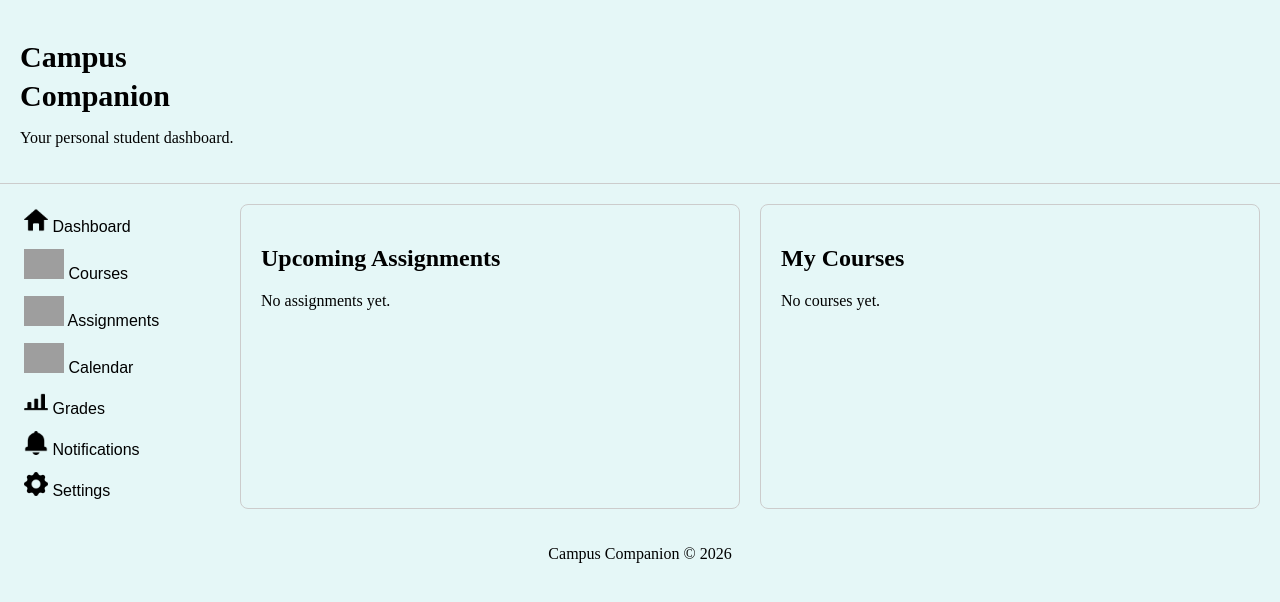
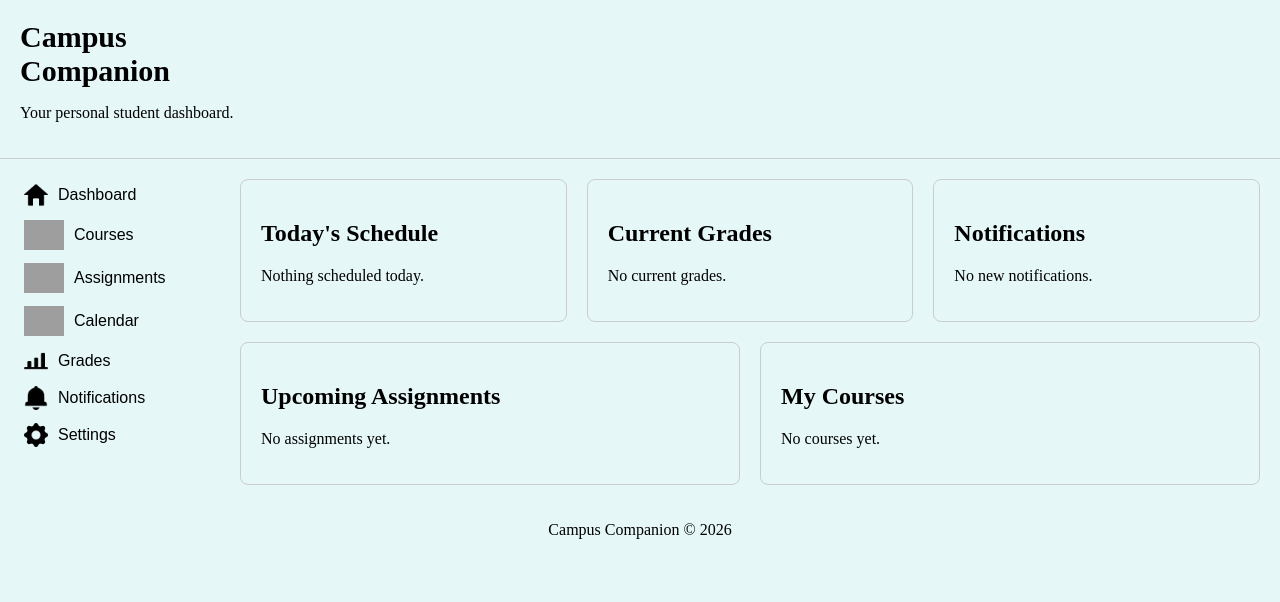
Before and after one commit to tondoe/campus-companion, a plain HTML site: page frontend/index.html in a window 1280 px wide. Drawn offline with Linux system fonts and the light colour scheme; grey boxes are pictures that could not be loaded; a web font is replaced by a local one.

Commit message:
Dashboard layout complete/near complete

```diff
--- a/frontend/css/styles.css
+++ b/frontend/css/styles.css
@@ -1,6 +1,5 @@
 * {
     box-sizing: border-box;
-    background-color: #e5f7f7;
 }
 
 h1,
@@ -21,12 +20,6 @@ p {
     width: 100%;
 }
 
-nav a {
-    display: flex;
-    align-items: center;
-    gap: 10px;
-}
-
 nav img {
     width: 24px;
     height: 24px;
@@ -35,8 +28,8 @@ nav img {
 }
 
 img[alt="Courses"],
-[alt="Assignments"],
-[alt="Calendar"] {
+img[alt="Assignments"],
+img[alt="Calendar"] {
     width: 40px;
     height: auto;
 }
@@ -45,16 +38,17 @@ img[alt="Courses"],
 header h1 {
     font-size: 30px;
     font-weight: bold;
-    margin-bottom: 5px;
+    margin: 0 0 5px;
 }
 
-h1 + h1 {
-    margin-top: 5px;
+header h1 span {
+    display: block;
 }
 
 body {
     margin: 0;
     font-family: Arial, sans-serif;
+    background-color: #e5f7f7;
 }
 
 header {
@@ -84,9 +78,11 @@ ul {
 }
 
 li a {
-    display: block;
+    display: flex;
+    align-items: center;
+    gap: 10px;
     color: black;
-    padding: 4px 4px;
+    padding: 4px;
     text-decoration: none;
 }
 
@@ -97,19 +93,34 @@ li a:hover {
 
 main {
     display: flex;
+    flex-direction: column;
+    flex: 1;
     gap: 20px;
     padding: 20px;
+    min-width: 0;
 }
 
-.class-assignments,
-.class-courses {
+.top-row,
+.bottom-row {
+    display: flex;
+    gap: 20px;
+}
+
+.dashboard-assignments,
+.dashboard-courses,
+.dashboard-schedule,
+.dashboard-grades,
+.dashboard-notifications {
     flex: 1;
     min-width: 0;
     display: flex;
 }
 
 .section1,
-.section2 {
+.section2,
+.section3,
+.section4,
+.section5 {
     flex: 1;
     border: 1px solid #ccc;
     border-radius: 8px;
@@ -121,12 +132,3 @@ footer {
     justify-content: center;
     align-items: center;
 }
-
-.page-layout {
-    display: flex;
-}
-
-main {
-    display: flex;
-    flex: 1;
-}
--- a/frontend/index.html
+++ b/frontend/index.html
@@ -8,16 +8,22 @@
     <link rel="stylesheet" href="css/styles.css">
     <link rel="preconnect" href="https://fonts.googleapis.com">
     <link rel="preconnect" href="https://fonts.gstatic.com" crossorigin>
-    <link href="https://fonts.googleapis.com/css2?family=Dai+Banna+SIL:ital,wght@0,300;0,400;0,500;0,600;0,700;1,300;1,400;1,500;1,600;1,700&family=Merriweather:ital,opsz,wght@0,18..144,300..900;1,18..144,300..900&family=Space+Grotesk:wght@300..700&display=swap" rel="stylesheet">
+    <link
+        href="https://fonts.googleapis.com/css2?family=Dai+Banna+SIL:ital,wght@0,300;0,400;0,500;0,600;0,700;1,300;1,400;1,500;1,600;1,700&family=Merriweather:ital,opsz,wght@0,18..144,300..900;1,18..144,300..900&family=Space+Grotesk:wght@300..700&display=swap"
+        rel="stylesheet">
     <link rel="preconnect" href="https://fonts.googleapis.com">
     <link rel="preconnect" href="https://fonts.gstatic.com" crossorigin>
-    <link href="https://fonts.googleapis.com/css2?family=Dai+Banna+SIL:ital,wght@0,300;0,400;0,500;0,600;0,700;1,300;1,400;1,500;1,600;1,700&family=Libertinus+Serif:ital,wght@0,400;0,600;0,700;1,400;1,600;1,700&family=Merriweather:ital,opsz,wght@0,18..144,300..900;1,18..144,300..900&family=Space+Grotesk:wght@300..700&display=swap" rel="stylesheet">
+    <link
+        href="https://fonts.googleapis.com/css2?family=Dai+Banna+SIL:ital,wght@0,300;0,400;0,500;0,600;0,700;1,300;1,400;1,500;1,600;1,700&family=Libertinus+Serif:ital,wght@0,400;0,600;0,700;1,400;1,600;1,700&family=Merriweather:ital,opsz,wght@0,18..144,300..900;1,18..144,300..900&family=Space+Grotesk:wght@300..700&display=swap"
+        rel="stylesheet">
 </head>
 
 <body>
     <header>
-        <h1>Campus</h1>
-        <h1>Companion</h1>
+        <h1>
+            Campus
+            <span>Companion</span>
+        </h1>
         <p>Your personal student dashboard.</p>
     </header>
 
@@ -63,20 +69,45 @@
         </nav>
 
         <main>
-            <div class="class-assignments">
+            <div class="top-row">
+                <div class="dashboard-schedule">
+                    <section class="section3">
+                        <h2>Today's Schedule</h2>
+                        <p>Nothing scheduled today.</p>
+                    </section>
+                </div>
+
+                <div class="dashboard-grades">
+                    <section class="section4">
+                        <h2>Current Grades</h2>
+                        <p>No current grades.</p>
+                    </section>
+                </div>
+
+                <div class="dashboard-notifications">
+                    <section class="section5">
+                        <h2>Notifications</h2>
+                        <p>No new notifications.</p>
+                    </section>
+                </div>
+            </div>
+
+            <div class="bottom-row">
+                <div class="dashboard-assignments">
                     <section class="section1">
                         <h2>Upcoming Assignments</h2>
                         <p>No assignments yet.</p>
                     </section>
                 </div>
-            <div class="class-courses">
+
+                <div class="dashboard-courses">
                     <section class="section2">
                         <h2>My Courses</h2>
                         <p>No courses yet.</p>
                     </section>
                 </div>
+            </div>
         </main>
-
     </div>
 
 
```
Lines whose indentation alone changed are shown as unchanged.
